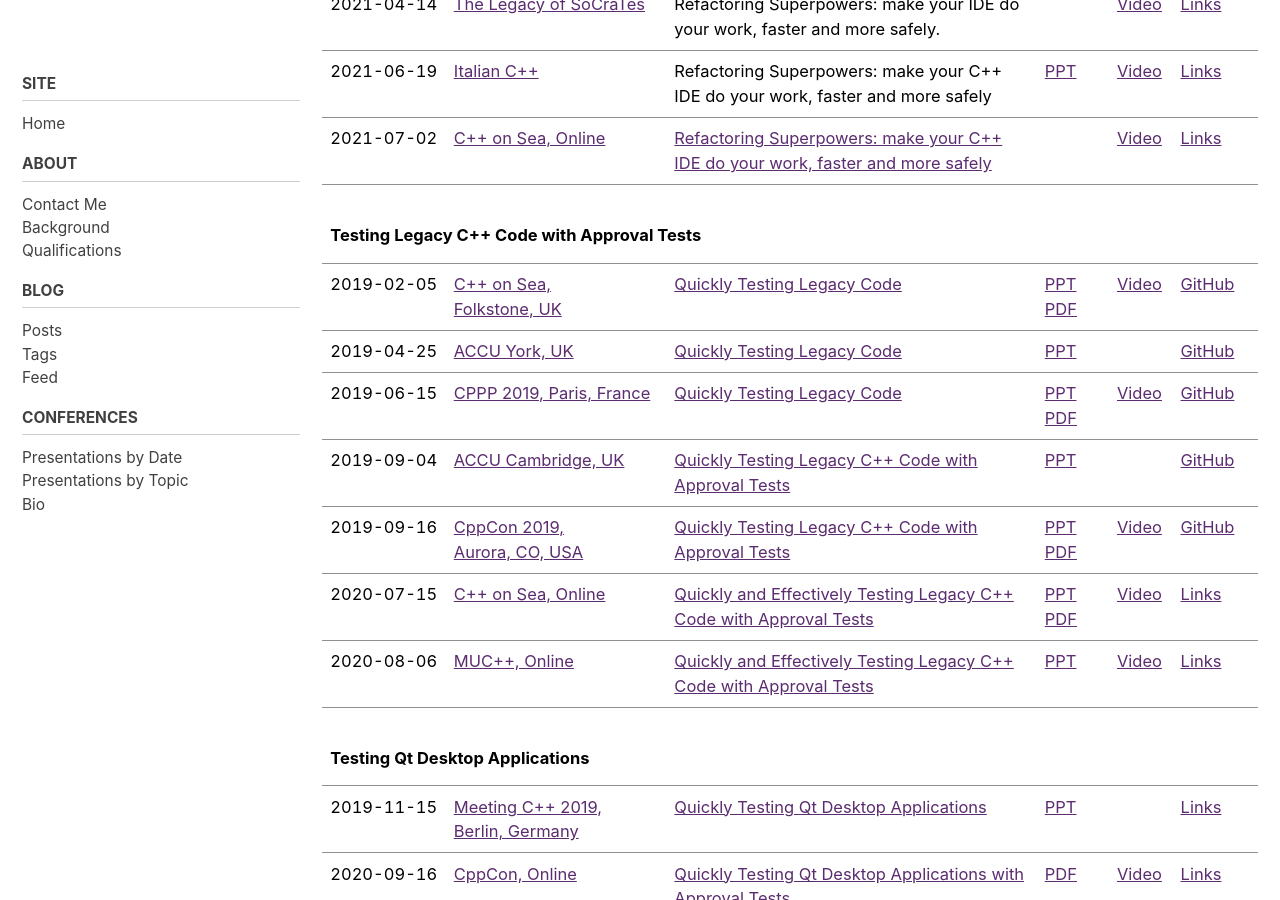
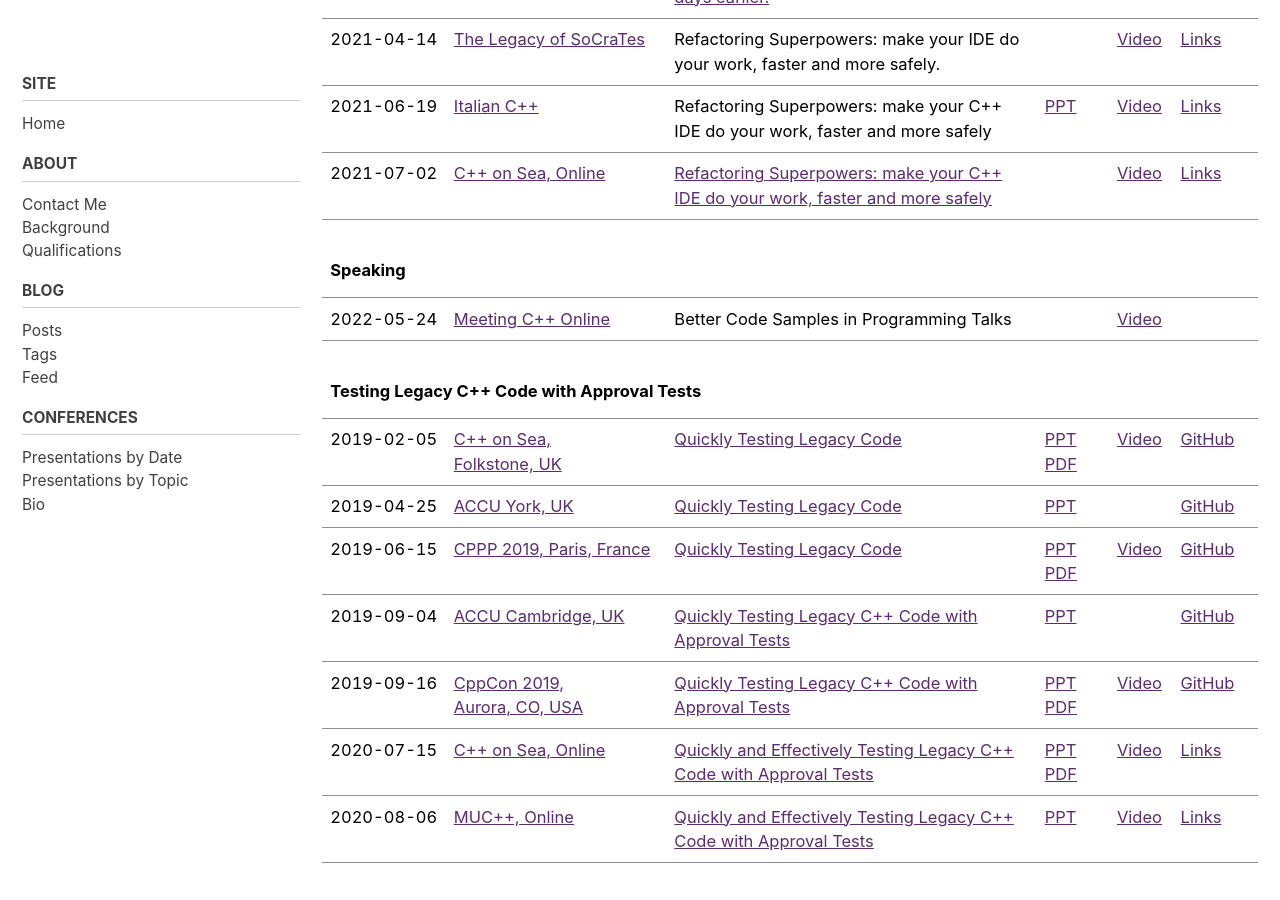
Before and after one commit to claremacrae/claremacrae.github.io, a Jekyll site: the page built from conferences/presentations_by_topic.md, in a window 1280 px wide and 900 px high, scrolled down 2162 px. Built offline with Jekyll 4.4.1, drawn with Linux system fonts in a browser that asks for light colours; cached includes are drawn as plain includes; nearby versions of some CDN libraries.

Commit message:
Add link to 'Better Code Samples in Programming Talks' video

```diff
--- a/_data/presentations.yml
+++ b/_data/presentations.yml
@@ -1,3 +1,19 @@
+- date: 2022-05-24
+  event:
+    name: Meeting C++ Online
+    url: https://www.meetup.com/meeting-cpp-online/events/285251609/
+  category: "Speaking"
+  talk:
+    name: "Better Code Samples in Programming Talks"
+    url:
+  slides:
+    pdf_url:
+    ppt_url:
+  video:
+    url: https://www.youtube.com/watch?v=svAjCc-qOtY&list=PLoe3M-5Wdtgzzw7J-owNzk2vFOwTO8VtF
+  links:
+    url:
+
 - date: 2022-04-09
   event:
     name: Obsidian Community Talks
```
